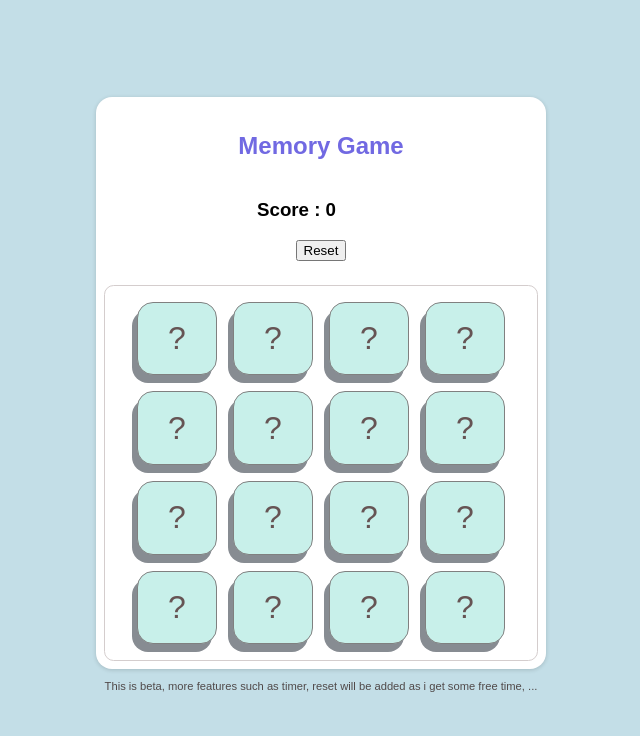
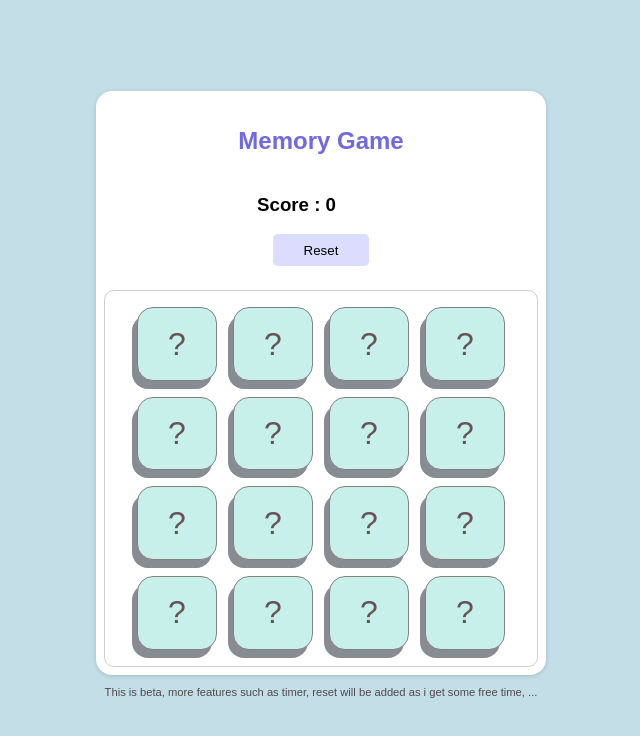
Before and after one commit to dastageer-hc/vanilla-js-memory-game, a website: page index.html in a window 1280 px wide. Shown: the whole page, without its empty margins (319-959 px from the left). Drawn offline with Linux system fonts and the light colour scheme; a web font is replaced by a local one.

Commit message:
reset btn changes reverted

```diff
--- a/src/css/style.css
+++ b/src/css/style.css
@@ -149,6 +149,24 @@ h2 {
   }
 }
 
-.button {
-  all: unset;
+button {
+  height: 2rem;
+  border-radius: 0.3rem;
+  outline: none;
+  border: none;
+  width: 6rem;
+  background-color: rgb(220, 220, 255);
+  cursor: pointer;
+  transition: all 0.2s;
 }
+
+button:active {
+  height: 2rem;
+  border-radius: 0.3rem;
+  outline: none;
+  border: none;
+  width: 6rem;
+  background-color: rgb(65, 65, 85);
+  cursor: pointer;
+  color: white;
+}
--- a/src/js/app.js
+++ b/src/js/app.js
@@ -136,5 +136,4 @@ resetButton.addEventListener("click", (event) => {
     div.classList.remove("active", "match-animation");
     div.removeAttribute("data-matched");
   });
-  randomBoxNumbers= generateRandomBoxNumber(divArray);
 });
```
